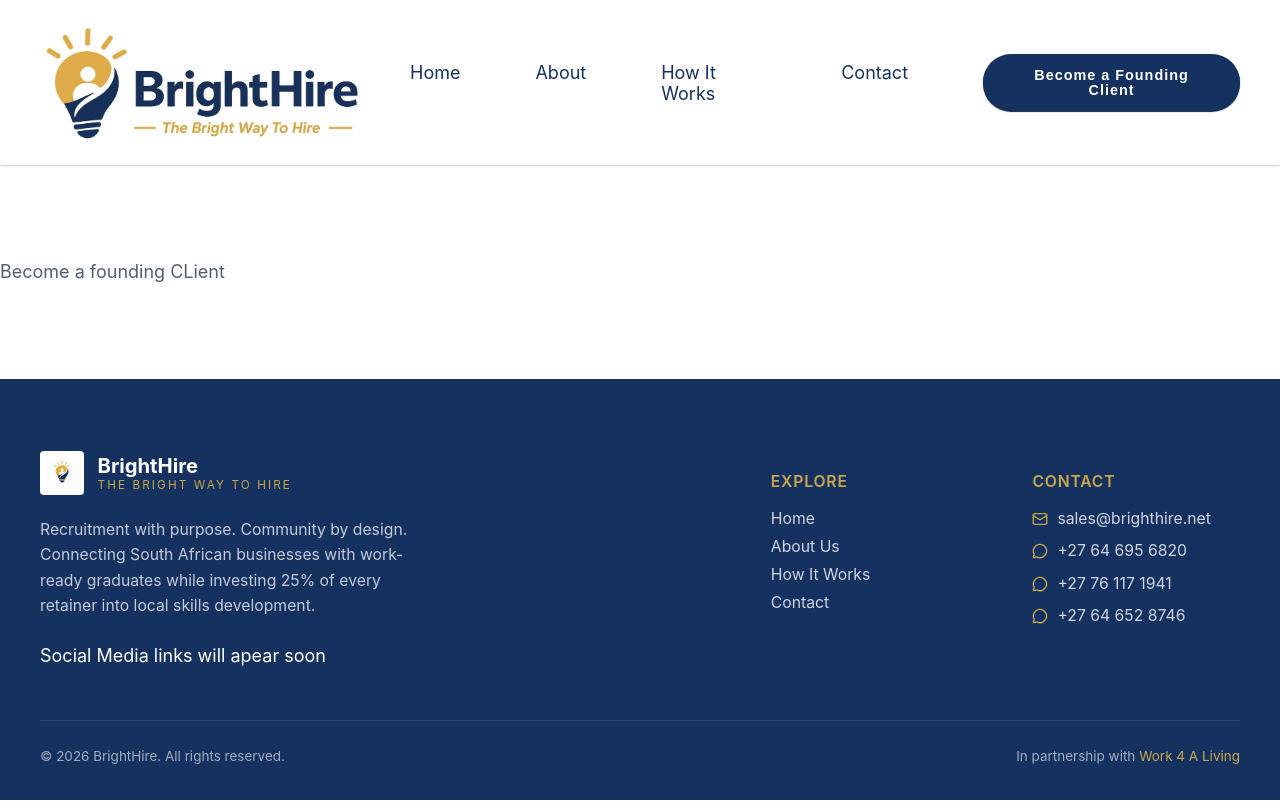
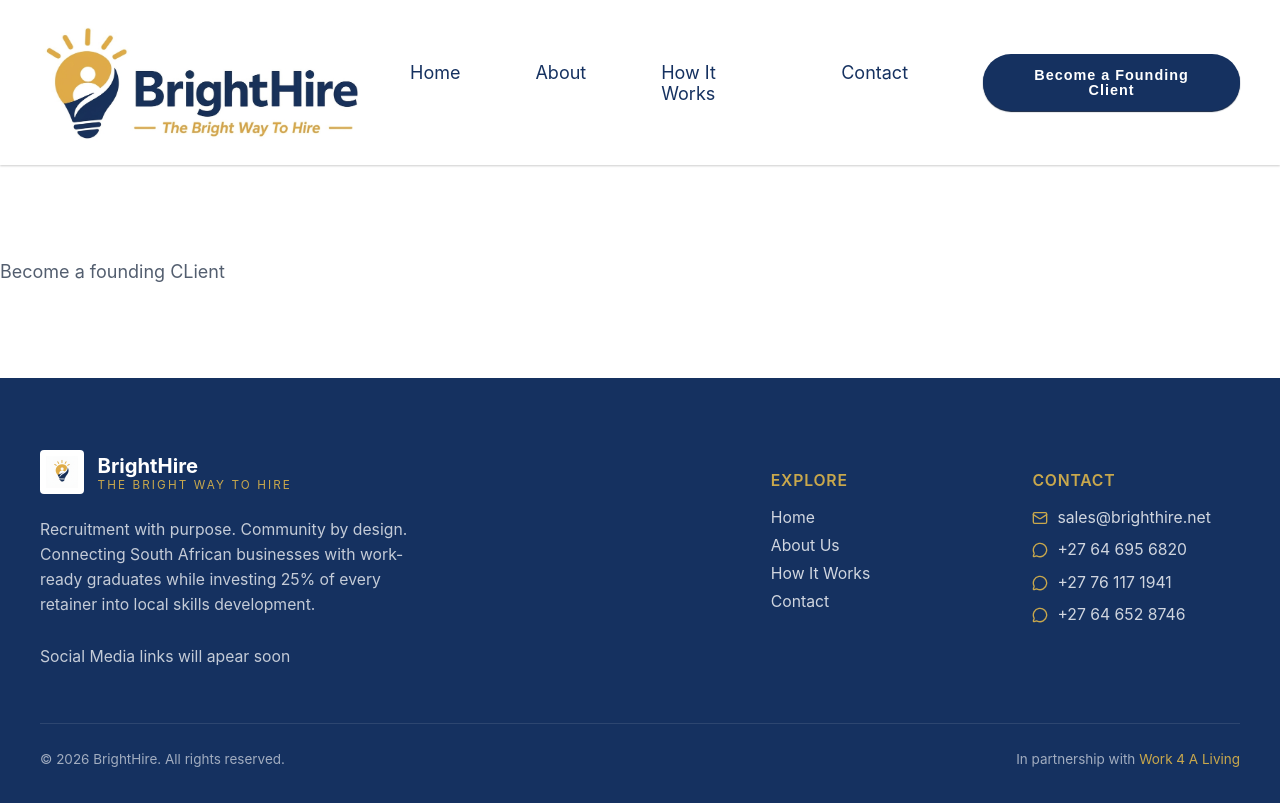
Before and after one commit to Orbtech-Solutions/brighthire-website, a React (Vite) app: page /become-founding-client in a window 1280 px wide. Built offline with nearby package versions, Linux system fonts and the light colour scheme; no server answers.

Commit message:
Updated text

```diff
--- a/src/components/footer/footer.jsx
+++ b/src/components/footer/footer.jsx
@@ -21,7 +21,7 @@
                         Recruitment with purpose. Community by design. Connecting South African businesses with
                         work-ready graduates while investing 25% of every retainer into local skills development.
                     </p>
-                    <div className="social-links">
+                    <div className="social-links description">
                         <p>Social Media links will apear soon</p>
                     </div>
                 </div>
```
